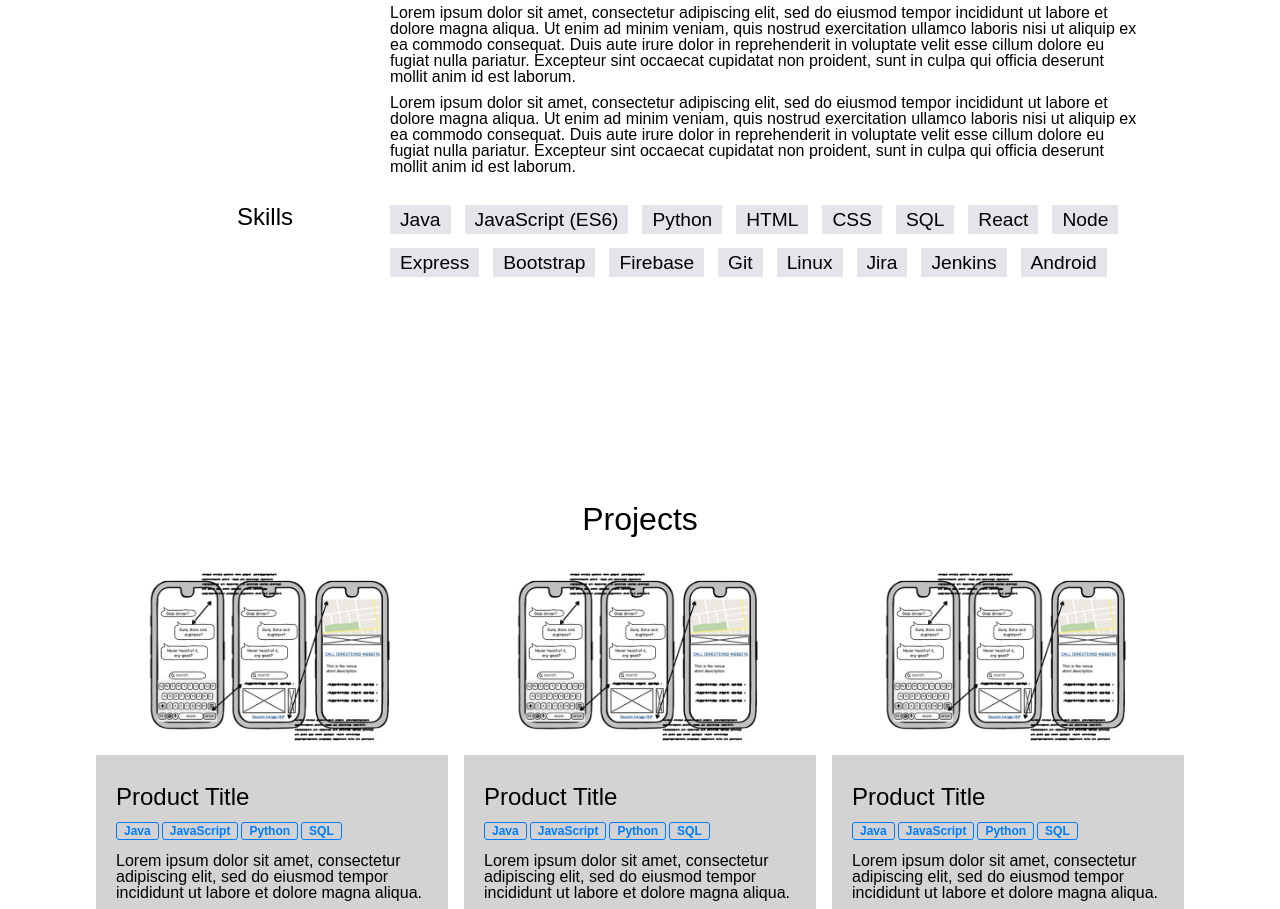
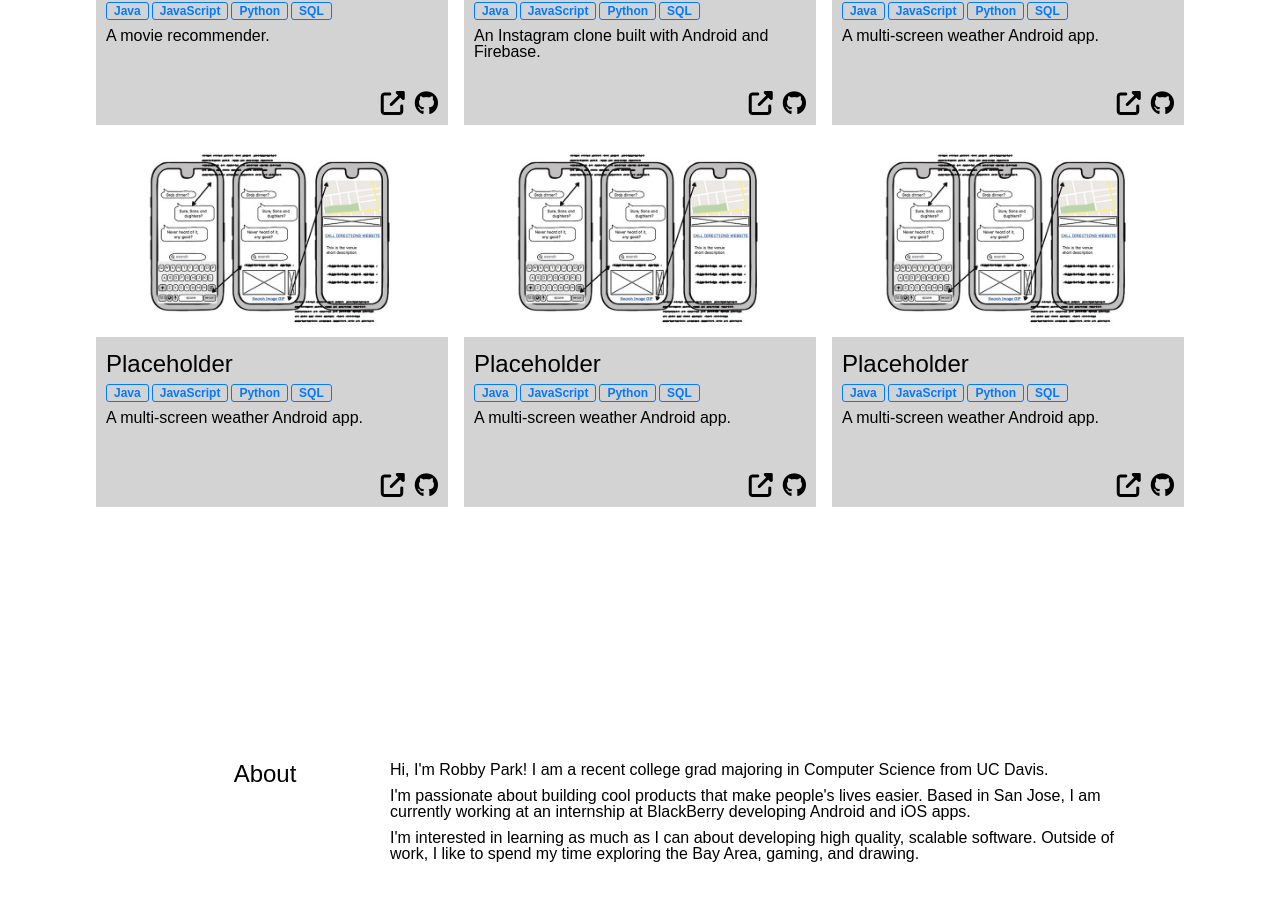
Before and after one commit to rbbpark/portfolio, a React (Create React App) app: page / in a window 1280 px wide. Shown: the part 1097-2006 px from the top of the page. Built offline with nearby package versions, Linux system fonts and the light colour scheme.

Commit message:
Updated project components Wrote about me section small changes

```diff
--- a/src/components/About/About.css
+++ b/src/components/About/About.css
@@ -11,7 +11,7 @@
 .aboutSection {
     display: flex;
     flex-direction: row;
-    margin-bottom: 20px;
+    margin-bottom: 50px;
 }
 
 .aboutText {
@@ -22,7 +22,7 @@
     margin-bottom: 10px;
 }
 
-.aboutSection h2 {
+.About h2 {
     display: flex;
     justify-content: center;
     flex: 1;
@@ -48,12 +48,6 @@
     padding: 5px 10px;
 }
 
-.skillsSection h2 {
-    flex: 1;
-    display: flex;
-    justify-content: center;
-}
-
 
 @media (max-width: 1024px) {
     .aboutSection {
@@ -63,6 +57,14 @@
     .skillsSection {
         flex-direction: column;
     }
+
+    .skillsSection ul {
+        justify-content: center;
+    }
+
+    .About h2 {
+        margin-bottom: 15px;
+    }
 }
 
 @media (max-width: 600px) {
--- a/src/components/About/About.js
+++ b/src/components/About/About.js
@@ -9,39 +9,18 @@ class About extends Component {
                     <h2>About</h2>
                     <div className='aboutText'>
                         <p>
-                            Lorem ipsum dolor sit amet, consectetur adipiscing elit, sed do eiusmod tempor incididunt ut
-                            labore
-                            et dolore magna aliqua. Ut enim ad minim veniam, quis nostrud exercitation ullamco laboris
-                            nisi ut
-                            aliquip ex ea commodo consequat. Duis aute irure dolor in reprehenderit in voluptate velit
-                            esse
-                            cillum dolore eu fugiat nulla pariatur. Excepteur sint occaecat cupidatat non proident, sunt
-                            in
-                            culpa qui officia deserunt mollit anim id est laborum.
+                            Hi, I'm Robby Park! I am a recent college grad majoring in Computer Science from UC Davis.
                         </p>
 
                         <p>
-                            Lorem ipsum dolor sit amet, consectetur adipiscing elit, sed do eiusmod tempor incididunt ut
-                            labore
-                            et dolore magna aliqua. Ut enim ad minim veniam, quis nostrud exercitation ullamco laboris
-                            nisi ut
-                            aliquip ex ea commodo consequat. Duis aute irure dolor in reprehenderit in voluptate velit
-                            esse
-                            cillum dolore eu fugiat nulla pariatur. Excepteur sint occaecat cupidatat non proident, sunt
-                            in
-                            culpa qui officia deserunt mollit anim id est laborum.
+                            I'm passionate about building cool products that make people's lives easier.
+                            Based in San Jose, I am currently working at an internship at BlackBerry developing Android and
+                            iOS apps.
                         </p>
 
                         <p>
-                            Lorem ipsum dolor sit amet, consectetur adipiscing elit, sed do eiusmod tempor incididunt ut
-                            labore
-                            et dolore magna aliqua. Ut enim ad minim veniam, quis nostrud exercitation ullamco laboris
-                            nisi ut
-                            aliquip ex ea commodo consequat. Duis aute irure dolor in reprehenderit in voluptate velit
-                            esse
-                            cillum dolore eu fugiat nulla pariatur. Excepteur sint occaecat cupidatat non proident, sunt
-                            in
-                            culpa qui officia deserunt mollit anim id est laborum.
+                            I'm interested in learning as much as I can about developing high quality, scalable
+                            software. Outside of work, I like to spend my time exploring the Bay Area, gaming, and drawing.
                         </p>
                     </div>
                 </div>
@@ -50,7 +29,7 @@ class About extends Component {
                     <h2>Skills</h2>
                     <ul>
                         <li>Java</li>
-                        <li>JavaScript (ES6)</li>
+                        <li>JavaScript (ES6+)</li>
                         <li>Python</li>
                         <li>HTML</li>
                         <li>CSS</li>
--- a/src/components/App.js
+++ b/src/components/App.js
@@ -10,8 +10,8 @@ class App extends Component {
         return (
             <div className="App">
                 <Home></Home>
+                <Projects></Projects>
                 <About></About>
-                <Projects></Projects>
                 <Contact></Contact>
             </div>
         );
--- a/src/components/Home/Home.css
+++ b/src/components/Home/Home.css
@@ -1,6 +1,6 @@
 .Home i {
-    font-size: 32pt;
-    margin: 20px;
+    font-size: 28pt;
+    margin: 0 20px;
 }
 
 .Home {
@@ -18,7 +18,7 @@
 }
 
 .homeContent h1 {
-    font-size: 4em;
+    font-size: 36pt;
 }
 
 .profilePicWrapper {
@@ -37,7 +37,7 @@
 .socialLinks {
     display: flex;
     flex-direction: row;
-    margin-top: 30px;
+    margin-top: 40px;
 }
 
 .navBar {
@@ -50,3 +50,14 @@
 .navBar a{
     margin: 10px;
 }
+
+
+@media (max-width: 1024px) {
+    .Home h1 {
+        font-size: 32pt;
+    }
+}
+
+@media (max-width: 600px) {
+    /*small font*/
+}
--- a/src/components/Home/Home.js
+++ b/src/components/Home/Home.js
@@ -7,8 +7,8 @@ class Home extends Component {
         return (
             <div className="Home">
                 <div className='navBar'>
+                    <a href='#'>Projects</a>
                     <a href='#'>About</a>
-                    <a href='#'>Projects</a>
                     <a href='#'>Contact</a>
                 </div>
 
--- a/src/components/Projects/Project/Project.css
+++ b/src/components/Projects/Project/Project.css
@@ -1,8 +1,8 @@
 .Project {
     display: flex;
     flex-direction: column;
-    justify-content: center;
-    align-items: center;
+    justify-content: flex-start;
+    align-items: stretch;
     background: lightgray;
     /*flex: 0 1 40%;*/
 }
@@ -10,16 +10,17 @@
 .Project img {
     width: 100%;
     height: auto;
+    flex: 1;
 }
 
 .Project ul {
     display: flex;
     flex-wrap: wrap;
-    margin-top: 10px;
+    margin-top: 5px;
 }
 
 .Project h2 {
-    margin-top: 10px;
+    margin-top: 5px;
 }
 
 .Project ul li {
@@ -38,7 +39,12 @@
 }
 
 .projectContent {
-    padding: 20px;
+    padding: 10px;
+    min-height: 150px;
+    display: flex;
+    flex-direction: column;
+    align-items: stretch;
+    justify-content: stretch;
 }
 
 .projectLinks {
@@ -53,5 +59,6 @@
 }
 
 .Project p {
-    margin: 10px 0;
+    margin: 5px 0;
+    flex: 1;
 }
--- a/src/components/Projects/Project/Project.js
+++ b/src/components/Projects/Project/Project.js
@@ -8,18 +8,14 @@ class Project extends Component {
             <div className="Project">
                 <img alt='projectImg' src={projectImg}/>
                 <div className='projectContent'>
-                    <h2>Product Title</h2>
+                    <h2>{this.props.title}</h2>
                     <ul>
                         <li>Java</li>
                         <li>JavaScript</li>
                         <li>Python</li>
                         <li>SQL</li>
                     </ul>
-                    <p>
-                        Lorem ipsum dolor sit amet, consectetur adipiscing elit, sed do eiusmod tempor incididunt ut
-                        labore
-                        et dolore magna aliqua.
-                    </p>
+                    <p>{this.props.desc}</p>
                         <div className='projectLinks'>
                             <a href="#"><i className="fas fa-external-link-alt"/></a>
                             <a href="#"><i className="fab fa-github"/></a>
--- a/src/components/Projects/Projects.css
+++ b/src/components/Projects/Projects.css
@@ -10,7 +10,7 @@
 
 .projectsWrapper {
     display: grid;
-    grid-template-columns: auto auto auto;
+    grid-template-columns: 1fr 1fr 1fr;
     grid-column-gap: 16px;
     grid-row-gap: 16px;
 }
@@ -26,7 +26,7 @@
     }
 
     .projectsWrapper {
-        grid-template-columns: auto auto;
+        grid-template-columns: 1fr 1fr;
     }
 }
 
@@ -36,6 +36,6 @@
     }
 
     .projectsWrapper {
-        grid-template-columns: auto;
+        grid-template-columns: 1fr;
     }
 }
--- a/src/components/Projects/Projects.js
+++ b/src/components/Projects/Projects.js
@@ -8,16 +8,30 @@ class Projects extends Component {
             <div className="Projects">
                 <h1>Projects</h1>
                 <div className='projectsWrapper'>
-                    <Project></Project>
-                    <Project></Project>
-                    <Project></Project>
-                    <Project></Project>
-                    <Project></Project>
-                    <Project></Project>
+                    {this.renderProject('Movie Recommender', 'A movie recommender.', '', '')}
+                    {this.renderProject('InstaClone', 'An Instagram clone built with Android and Firebase.', '', '')}
+                    {this.renderProject('Simple Weather', 'A multi-screen weather Android app.', '', '')}
+
+                    {this.renderProject('Placeholder', 'A multi-screen weather Android app.', '', '')}
+                    {this.renderProject('Placeholder', 'A multi-screen weather Android app.', '', '')}
+                    {this.renderProject('Placeholder', 'A multi-screen weather Android app.', '', '')}
+
                 </div>
             </div>
         );
     }
+
+    renderProject(title, desc, demoUrl, gitUrl) {
+        let props = {
+            title: title,
+            desc: desc,
+            demoUrl: demoUrl,
+            gitUrl: gitUrl
+        };
+        return (
+            <Project {...props}/>
+        )
+    }
 }
 
 export default Projects;
```
